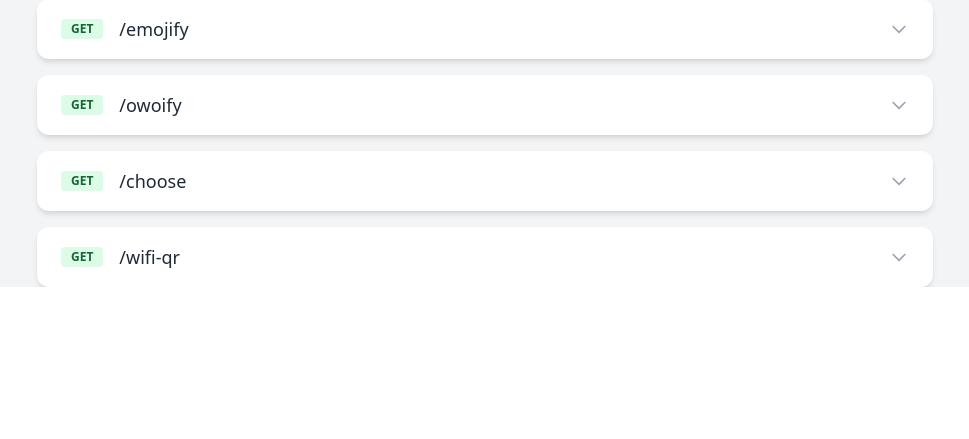
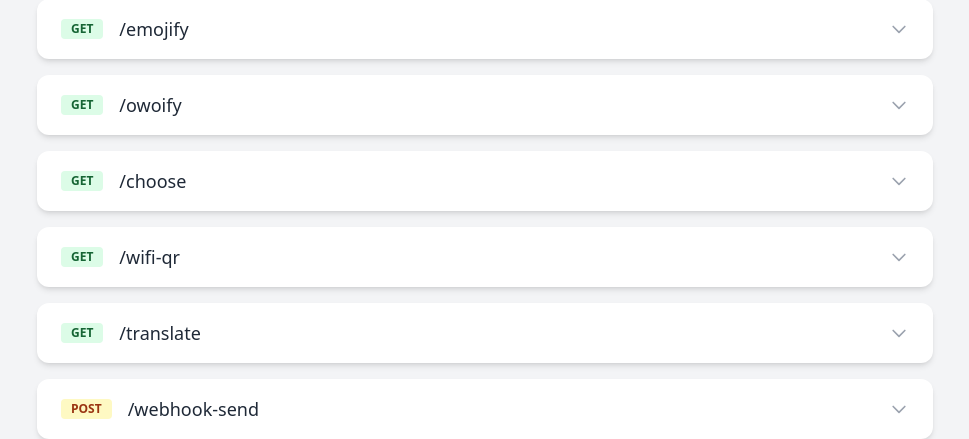
Before and after one commit to loopy5418/api, a Flask app: template api/templates/index.html in a window 1280 px wide. Shown: the part 1041-1480 px from the top of the page, without its empty margins (155-1124 px from the left). Before the commit the page ends 1328 px from the top, so only its background shows below. Run offline with Flask 3, Linux system fonts and the light colour scheme; the template is opened without the code that fills it, so the values that code supplies are empty; some libraries are stand-ins or nearby versions.

Commit message:
add /translate and /webhook-send

```diff
--- a/api/app.py
+++ b/api/app.py
@@ -67,7 +67,9 @@ def index():
             "/emojify": "Converts text to emoji representation (requires query params)",
             "/owoify": "Converts text to owo representation (requires query params)",
             "/choose": "Randomly chooses an option from a comma-separated list (requires query params)",
-            "/wifi-qr": "Generates a WiFi QR code from ssid, password, security, and hidden query parameters."
+            "/wifi-qr": "Generates a WiFi QR code from ssid, password, security, and hidden query parameters.",
+            "/translate": "Translates text",
+            "/webhook-send": "Sends a message to a Discord webhook (requires POST data)"
         },
         "support": {
             "discord": f"{discord_invite}",
@@ -112,13 +114,13 @@ def system_info():
 def seconds_to_time():
     query = request.args.get("seconds")
     if query is None:
-        return jsonify({"error": "Please provide a query with your seconds. Append ?seconds=(put your number here) to your URL."}), 400
+        return jsonify({"error": "Please provide a query with your seconds. Append ?seconds=(put your number here) to your URL.", "success": False}), 400
 
     if not query.isdigit():
-        return jsonify({"error": "Please provide a valid number."}), 400
+        return jsonify({"error": "Please provide a valid number.", "success": False}), 400
 
     final = format_duration(int(query))
-    return jsonify({"formatted_time": final})
+    return jsonify({"formatted_time": final, "success": True})
 
 @app.route("/random-number")
 def random_number():
@@ -127,21 +129,21 @@ def random_number():
         maximum = request.args.get("maximum")
 
         if minimum is None or maximum is None:
-            return jsonify({"error": "Both 'minimum' and 'maximum' parameters are required."}), 400
+            return jsonify({"error": "Both 'minimum' and 'maximum' parameters are required.", "success": False}), 400
 
         if not minimum.isdigit() or not maximum.isdigit():
-            return jsonify({"error": "Both 'minimum' and 'maximum' must be valid integers."}), 400
+            return jsonify({"error": "Both 'minimum' and 'maximum' must be valid integers.", "success": False}), 400
 
         minimum = int(minimum)
         maximum = int(maximum)
 
         if minimum > maximum:
-            return jsonify({"error": "Minimum value cannot be greater than maximum value."}), 400
+            return jsonify({"error": "Minimum value cannot be greater than maximum value.", "success": False}), 400
 
         random_num = random.randint(minimum, maximum)
-        return jsonify({"random_number": random_num})
+        return jsonify({"random_number": random_num, "success": True})
     except ValueError:
-        return jsonify({"error": "An unexpected error occurred. Please check your input."}), 400
+        return jsonify({"error": "An unexpected error occurred. Please check your input.", "success": False}), 400
 
 @app.route("/utc-time")
 def utc_time():
@@ -163,7 +165,8 @@ def utc_time():
         "timezone": "UTC",
         "epoch_time": int(utc_now.timestamp()),
         "year": utc_now.year,
-        "year_short": int(str(utc_now.year)[-2:])
+        "year_short": int(str(utc_now.year)[-2:]),
+        "success": True
     })
 
 @app.route("/admin")
@@ -229,7 +232,7 @@ def hash_generator():
 
 @app.route("/uuid-generator", methods=["GET"])
 def uuid_generator():
-    return jsonify({"uuid": str(uuid.uuid4())})
+    return jsonify({"uuid": str(uuid.uuid4()), "success": True})
 
 @app.route("/currency-converter")
 def currency_converter():
@@ -238,17 +241,17 @@ def currency_converter():
     target = request.args.get("target")
     amount = request.args.get("amount")
     if not base or not target or not amount:
-        return jsonify({"error": "Parameters 'base', 'target', and 'amount' are required."}), 400
+        return jsonify({"error": "Parameters 'base', 'target', and 'amount' are required.", "success": False}), 400
     try:
         amount = float(amount)
     except ValueError:
-        return jsonify({"error": "'amount' must be a valid number."}), 400
+        return jsonify({"error": "'amount' must be a valid number.", "success": False}), 400
     try:
         # Using Frankfurter API (no API key required)
         url = f"https://api.frankfurter.app/latest?amount={amount}&from={base.upper()}&to={target.upper()}"
         resp = get(url)
         if resp.status_code != 200:
-            return jsonify({"error": "Failed to fetch exchange rate."}), 500
+            return jsonify({"error": "Failed to fetch exchange rate.", "success": False}), 500
         data = resp.json()
         if target.upper() not in data.get("rates", {}):
             return jsonify({"error": f"Currency conversion failed: {data.get('error', 'Unknown error')}", "success": False}), 400
@@ -377,7 +380,7 @@ def wifi_qr():
 def emojify():
     text = request.args.get("text")
     if not text:
-        return jsonify({"error": "Missing 'text' query parameter."}), 400
+        return jsonify({"error": "Missing 'text' query parameter.", "success": False}), 400
     def to_emoji(c):
         if c.isalpha():
             return f":regional_indicator_{c.lower()}:"
@@ -389,7 +392,7 @@ def emojify():
         else:
             return c
     result = ' '.join(to_emoji(c) for c in text)
-    return jsonify({"result": result})
+    return jsonify({"result": result, "success": True})
 
 @app.route("/owoify")
 def owoify():
@@ -417,3 +420,42 @@ def choose():
     import random
     choice = random.choice(opts)
     return jsonify({"result": choice, "success": True})
+
+@app.route("/translate")
+def translate():
+    import requests
+    text = request.args.get("text")
+    to_lang = request.args.get("to")
+    from_lang = request.args.get("from", "auto")
+    if not text or not to_lang:
+        return jsonify({"error": "Missing 'text' or 'to' query parameter.", "success": False}), 400
+    # Use MyMemory Translation API (no API key required)
+    url = f"https://api.mymemory.translated.net/get?q={requests.utils.quote(text)}&langpair={from_lang}|{to_lang}"
+    resp = requests.get(url)
+    if resp.status_code == 200:
+        data = resp.json()
+        translated = data.get("responseData", {}).get("translatedText", "")
+        return jsonify({"translated": translated, "success": True})
+    else:
+        return jsonify({"error": "Translation failed.", "success": False}), 500
+
+@app.route("/webhook-send", methods=["POST"])
+def webhook_send():
+    import requests
+    data = request.json
+    url = data.get("url")
+    content = data.get("content")
+    username = data.get("username")
+    avatar_url = data.get("avatar_url")
+    if not url or not content:
+        return jsonify({"error": "'url' and 'content' are required fields.", "success": False}), 400
+    payload = {"content": content}
+    if username:
+        payload["username"] = username
+    if avatar_url:
+        payload["avatar_url"] = avatar_url
+    resp = requests.post(url, json=payload)
+    if resp.status_code in (200, 204):
+        return jsonify({"success": True})
+    else:
+        return jsonify({"error": f"Webhook send failed: {resp.text}", "success": False}), 500
--- a/api/templates/index.html
+++ b/api/templates/index.html
@@ -442,6 +442,58 @@
           <p class="text-sm text-gray-500 dark:text-gray-400">Returns a PNG image of a QR code that allows devices to connect to the specified WiFi network.</p>
         </div>
       </div>
+
+
+
+      <!-- GET /translate -->
+      <div class="bg-white dark:bg-gray-800 rounded-xl shadow-md overflow-hidden">
+        <div class="flex items-center justify-between px-6 py-4 cursor-pointer hover:bg-gray-50 dark:hover:bg-gray-700" onclick="toggleDetails('endpoint-translate')">
+          <span class="bg-green-100 text-green-800 text-xs font-semibold mr-2 px-2.5 py-0.5 rounded">GET</span>
+          <span class="flex-1 ml-2 text-lg">/translate</span>
+          <svg xmlns="http://www.w3.org/2000/svg" class="w-5 h-5 text-gray-400" fill="none" viewBox="0 0 24 24" stroke="currentColor">
+            <path stroke-linecap="round" stroke-linejoin="round" stroke-width="2" d="M19 9l-7 7-7-7" />
+          </svg>
+        </div>
+        <div id="endpoint-translate" class="px-6 py-4 hidden border-t dark:border-gray-700">
+          <h3 class="font-semibold">Query Parameters</h3>
+          <ul class="list-disc pl-6 text-sm mb-4">
+            <li><strong>text</strong>: The text to translate (required)</li>
+            <li><strong>to</strong>: The target language code (e.g., en, tr, de) (required)</li>
+            <li><strong>from</strong>: The source language code (optional, default: auto)</li>
+          </ul>
+          <h3 class="font-semibold">Example URL</h3>
+          <p class="text-sm text-gray-500 dark:text-gray-400">https://api.loopy5418.dev/translate?text=hello&to=tr</p>
+          <h3 class="font-semibold">Response Preview</h3>
+          <pre class="language-json rounded bg-gray-900 p-4 text-sm"><code>{
+  "translated": "merhaba",
+  "success": true
+}</code></pre>
+        </div>
+      </div>
+
+      <!-- POST /webhook-send -->
+      <div class="bg-white dark:bg-gray-800 rounded-xl shadow-md overflow-hidden">
+        <div class="flex items-center justify-between px-6 py-4 cursor-pointer hover:bg-gray-50 dark:hover:bg-gray-700" onclick="toggleDetails('endpoint-webhook-send')">
+          <span class="bg-yellow-100 text-orange-800 text-xs font-semibold mr-2 px-2.5 py-0.5 rounded">POST</span>
+          <span class="flex-1 ml-2 text-lg">/webhook-send</span>
+          <svg xmlns="http://www.w3.org/2000/svg" class="w-5 h-5 text-gray-400" fill="none" viewBox="0 0 24 24" stroke="currentColor">
+            <path stroke-linecap="round" stroke-linejoin="round" stroke-width="2" d="M19 9l-7 7-7-7" />
+          </svg>
+        </div>
+        <div id="endpoint-webhook-send" class="px-6 py-4 hidden border-t dark:border-gray-700">
+          <h3 class="font-semibold">Request Body</h3>
+          <pre class="language-json rounded bg-gray-900 p-4 text-sm"><code>{
+  "url": "https://discord.com/api/webhooks/xxxx/yyyy",
+  "content": "Hello from API!",
+  "username": "BotName", // optional
+  "avatar_url": "https://example.com/avatar.png" // optional
+}</code></pre>
+          <h3 class="font-semibold">Response Preview</h3>
+          <pre class="language-json rounded bg-gray-900 p-4 text-sm"><code>{
+  "success": true
+}</code></pre>
+        </div>
+      </div>
   </main>
 </body>
 </html>
```
